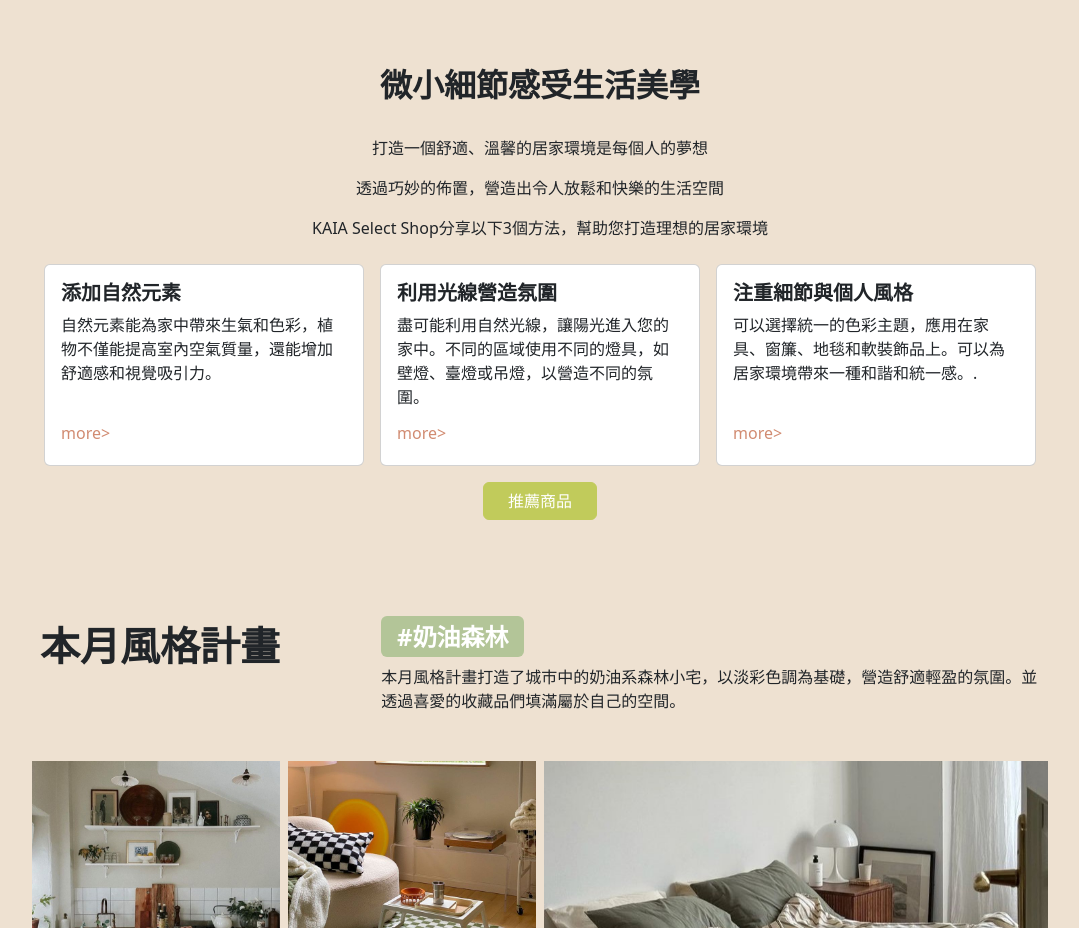
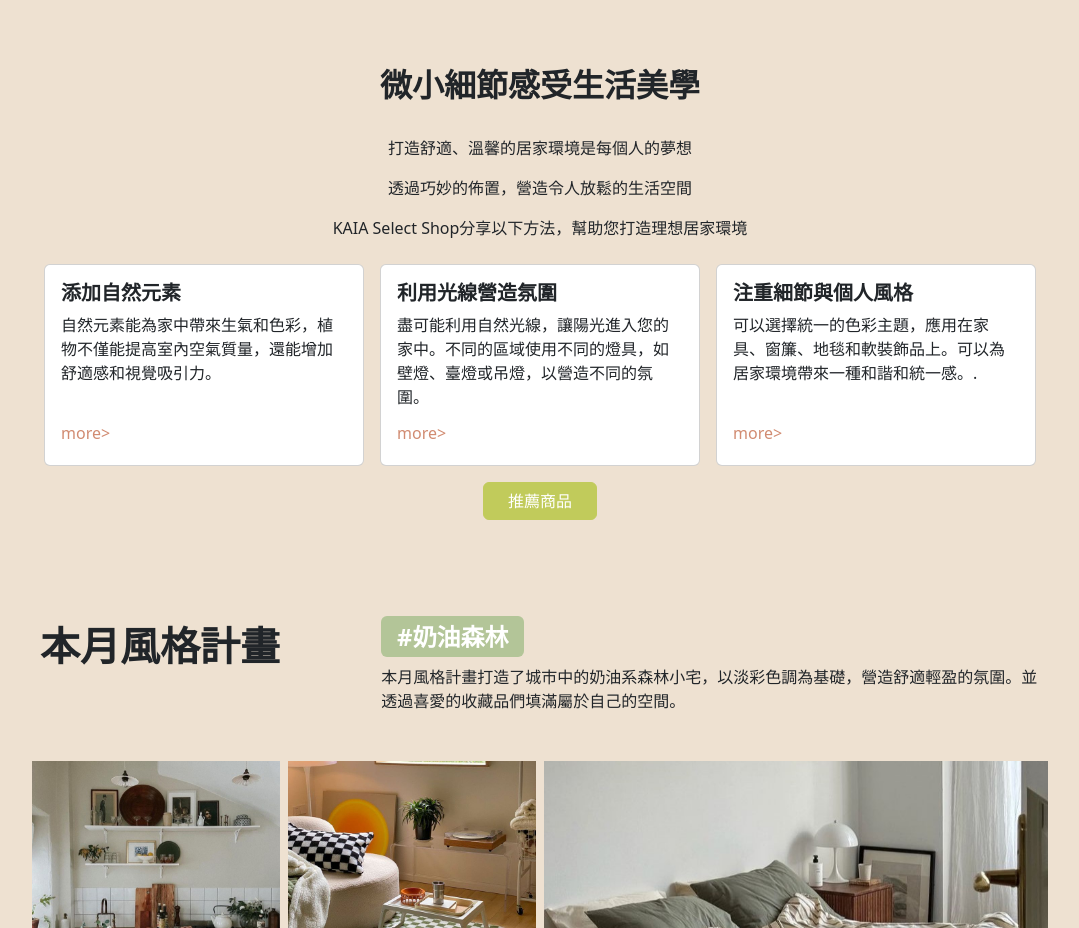
Before and after one commit to ZONAchi/KAIA-Select-Shop, a plain HTML site: page index.html in a window 1280 px wide. Shown: the part 960-1888 px from the top of the page, without its empty margins (100-1179 px from the left). Drawn offline with nearby package versions, Linux system fonts and the light colour scheme.

Commit message:
fix:文字內容調整

```diff
--- a/index.html
+++ b/index.html
@@ -238,9 +238,9 @@
     <main class="contanier scroll-container row gap-5 m-0 mx-auto py-5 text-start">
         <div class="card-title text-center">
             <h2 class="mb-4" style="font-weight: bold;">微小細節感受生活美學</h2>
-            <p class="py-2">打造一個舒適、溫馨的居家環境是每個人的夢想</p>
-            <p class="py-2">透過巧妙的佈置，營造出令人放鬆和快樂的生活空間</p>
-            <p class="py-2">KAIA Select Shop分享以下3個方法，幫助您打造理想的居家環境</p>
+            <p class="py-2">打造舒適、溫馨的居家環境是每個人的夢想</p>
+            <p class="py-2">透過巧妙的佈置，營造令人放鬆的生活空間</p>
+            <p class="py-2">KAIA Select Shop分享以下方法，幫助您打造理想居家環境</p>
         </div>
         <div class="contanier card-all row row-cols-1 row-cols-lg-3 g-3 m-0 mb-3">
             <div class="col">
```
Also changed, not shown: shop-home.html (+3 -3 lines).
